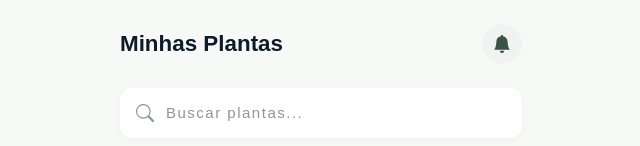
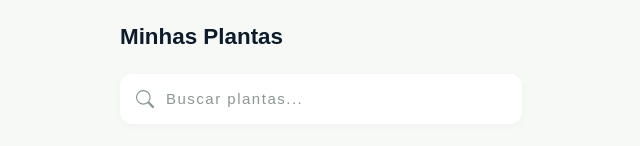
Before and after one commit to plant-ai-app/plant-ai-frontend, a React (Vite) app: page /my-plants in a window 1280 px wide. Shown: the top 146 px of the page, without its empty margins (319-959 px from the left). Built offline with nearby package versions, Linux system fonts and the light colour scheme; no server answers; sample sign-in values are in the browser's storage; a web font is replaced by a local one.

Commit message:
✨:style: pequena alteração no código.

```diff
--- a/src/components/pages/myPlants/components/Header.jsx
+++ b/src/components/pages/myPlants/components/Header.jsx
@@ -6,9 +6,9 @@ const Header = () => {
     return (
         <div className={styles.headerContainer}>
             <h1 className={styles.title}>Minhas Plantas</h1>
-            <button className={styles.iconButton} aria-label="Notificações">
+            {/* <button className={styles.iconButton} aria-label="Notificações">
                 <BsBellFill />
-            </button>
+            </button> */}
         </div>
     );
 };
```
